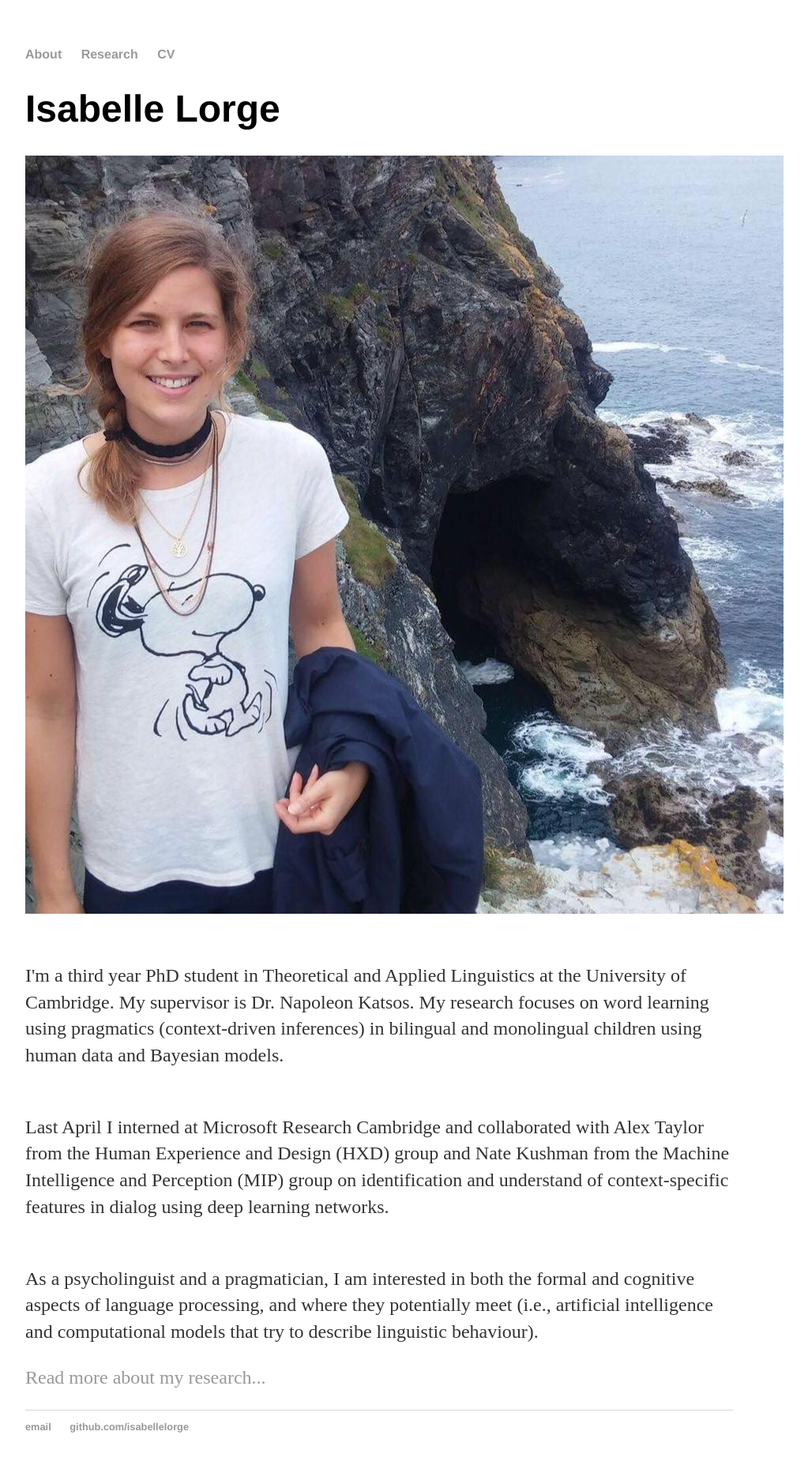
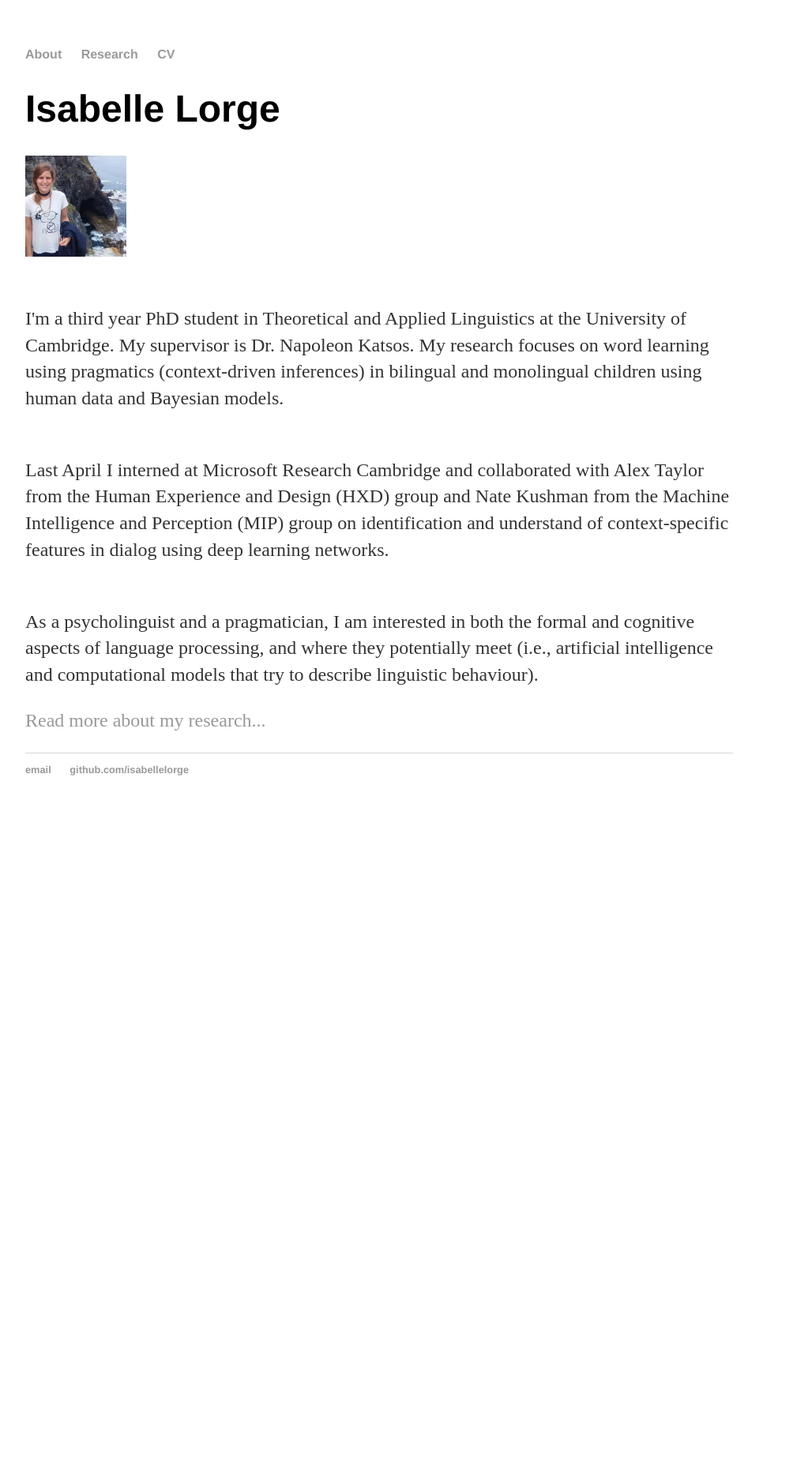
Before and after one commit to isabellelorge/isabellelorge.github.io, a Jekyll site: the page built from index.html, in a window 1280 px wide. Shown: the whole page at 79% size, without its empty margins (160-1183 px from the left). Built offline with Jekyll 4.4.1, drawn with Linux system fonts in a browser that asks for light colours; after the commit the page ends 1042 px from its top, so only the background shows below that.

Commit message:
Update index.html

```diff
--- a/index.html
+++ b/index.html
@@ -4,7 +4,7 @@ title: Isabelle Lorge
 ---
 <div class="blurb">
 	<h1>Isabelle Lorge </h1>
-	<img src="pic.jpg" alt="me">
+	<img src="pic.jpg" alt="me", width="128", height="128">
 	<p><br>I'm a third year PhD student in Theoretical and Applied Linguistics at the University of Cambridge. My supervisor is Dr. Napoleon Katsos.
 	My research focuses on word learning using pragmatics (context-driven inferences) in bilingual and monolingual children using
 		human data and Bayesian models.<br> </p>
```
